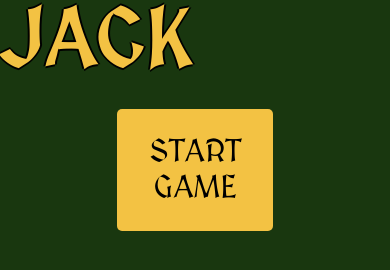
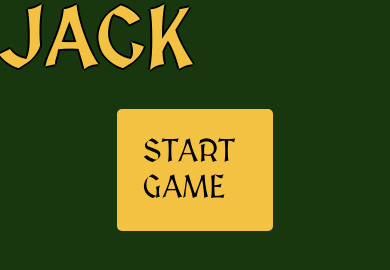
Before and after one commit to lstubdal/blackjack, a Vue app: page / in a window 390 px wide. Shown: the part 392-662 px from the top of the page. Built offline with nearby package versions, Linux system fonts and the light colour scheme.

Commit message:
Replace button with routerlink

```diff
--- a/src/views/Home.vue
+++ b/src/views/Home.vue
@@ -3,7 +3,7 @@
         <p class="home__headline"> {{ headline }} </p>
         <h1 class="home__title"> {{ title }} </h1>
 
-        <button class="home__button" @click="startGame">START GAME</button>
+        <RouterLink :to="{name: 'table'}" class="home__link" @click="startGame">START GAME</RouterLink>
     </div>
 </template>
 
@@ -14,12 +14,6 @@
                 headline: "Let's play",
                 title: 'BLACK JACK',
             }
-        },
-
-        methods: {
-            startGame() {
-                this.$router.push('table');
-            },
         }
     }
 </script>
@@ -49,19 +43,24 @@
         text-shadow: -2px 0 black, 0 2px black, 2px 0 black, 0 -2px black;
     }
 
-    .home__button {
+    .home__link {
+        display: flex;
+        justify-content: center;
+        align-items: center;
         width: 30%;
-        padding: 25px;
         font-size: 2em;
         font-family: var(--main-font);
+        color: var(--dark);
         background-color: var(--main-color);
         border-radius: var(--corner-radius);
         border: none;
+        text-decoration: none;
         cursor: pointer;
+        padding: 25px;
         margin: 5%;
     }
 
-    .home__button:hover, .home__button--clicked {
+    .home__link:hover, .home__link--clicked {
         color: var(--light);
         background-color: var(--dark);
     }
@@ -76,7 +75,7 @@
             font-size: 5em;
         }
 
-        .home__button {
+        .home__link {
             width: 40%;
         }
     }
```
